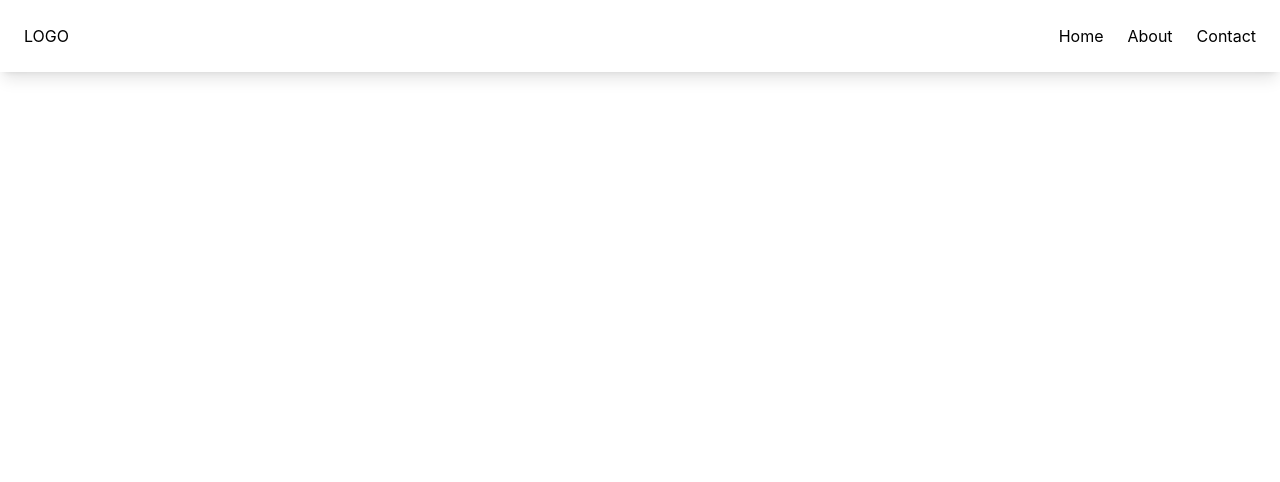
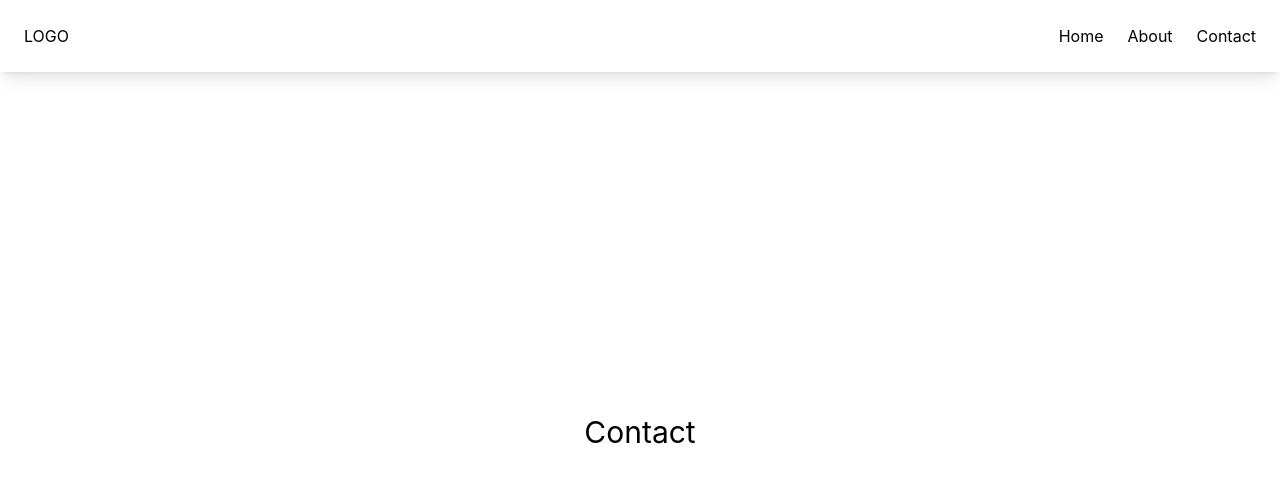
Before and after one commit to heyynasir/git-with-project, a React app in the folder Frontend/: page /contact in a window 1280 px wide. Shown: the top 482 px of the page. Built offline with nearby package versions, Linux system fonts and the light colour scheme; the HTML template or start-up script is replaced by a standard one.

Commit message:
contact page added

```diff
--- a/Frontend/src/App.jsx
+++ b/Frontend/src/App.jsx
@@ -3,6 +3,7 @@ import Navbar from './components/Navbar'
 import { Route, Routes } from 'react-router-dom'
 import Home from './pages/Home'
 import About from './pages/About'
+import Contact from './pages/Contact'
 
 function App() {
   return (
@@ -12,6 +13,7 @@ function App() {
       <Routes>
           <Route path='/' element={<Home />} />
           <Route path='/about' element={<About />} />
+          <Route path='/contact' element={<Contact />} />
       </Routes>
     </div>
   )
--- a/Frontend/src/components/Navbar.jsx
+++ b/Frontend/src/components/Navbar.jsx
@@ -9,7 +9,7 @@ const Navbar = () => {
         <div className='flex gap-6'>
             <Link to='/'>Home</Link>
             <Link to='/about'>About</Link>
-            <Link to='contact'>Contact</Link>
+            <Link to='/contact'>Contact</Link>
         </div>
     </div>
   )
--- /dev/null
+++ b/Frontend/src/pages/Contact.jsx
@@ -0,0 +1,9 @@
+import React from 'react'
+
+const Contact = () => {
+  return (
+    <div className='w-full h-[90vh] flex justify-center items-center text-3xl'>Contact</div>
+  )
+}
+
+export default Contact
```
